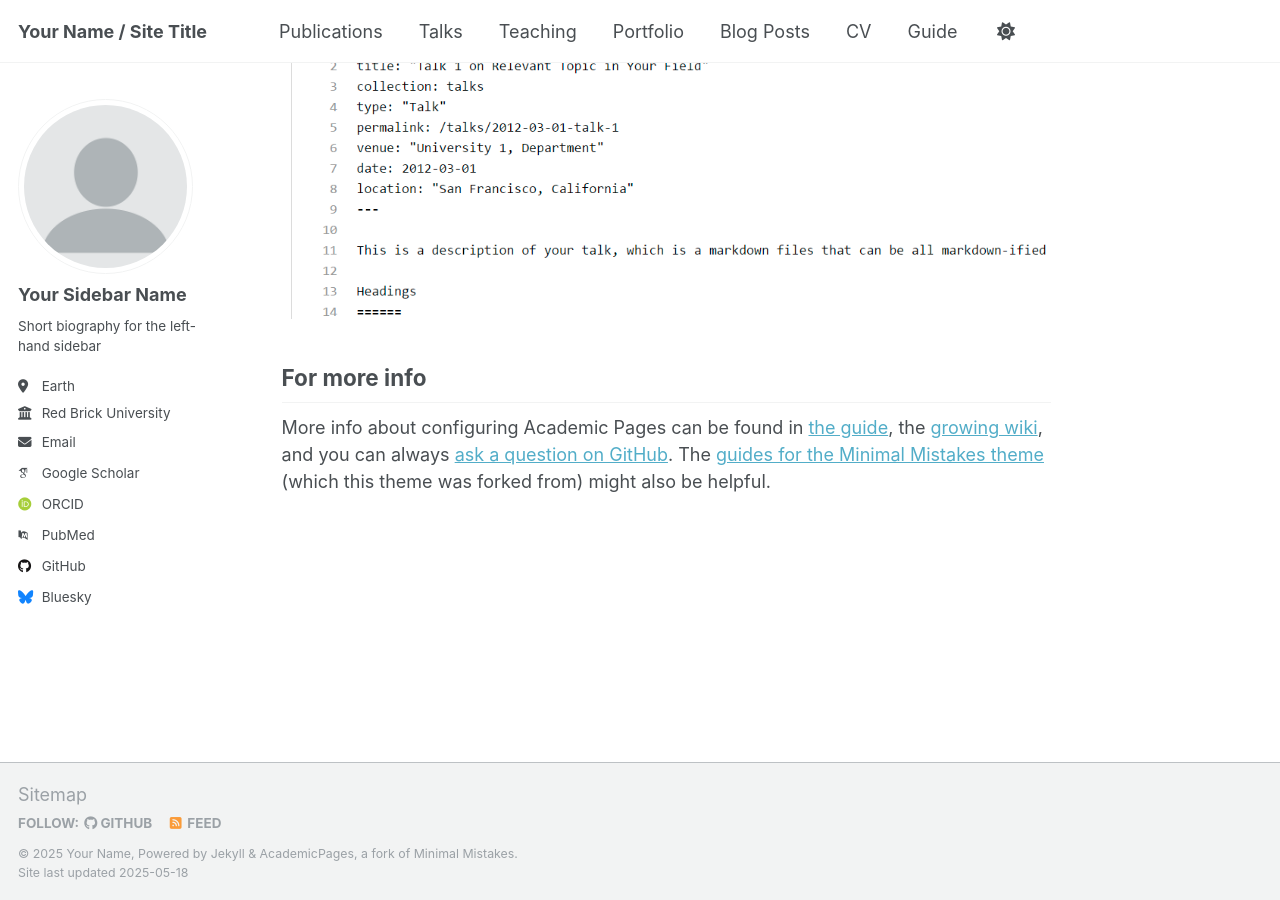
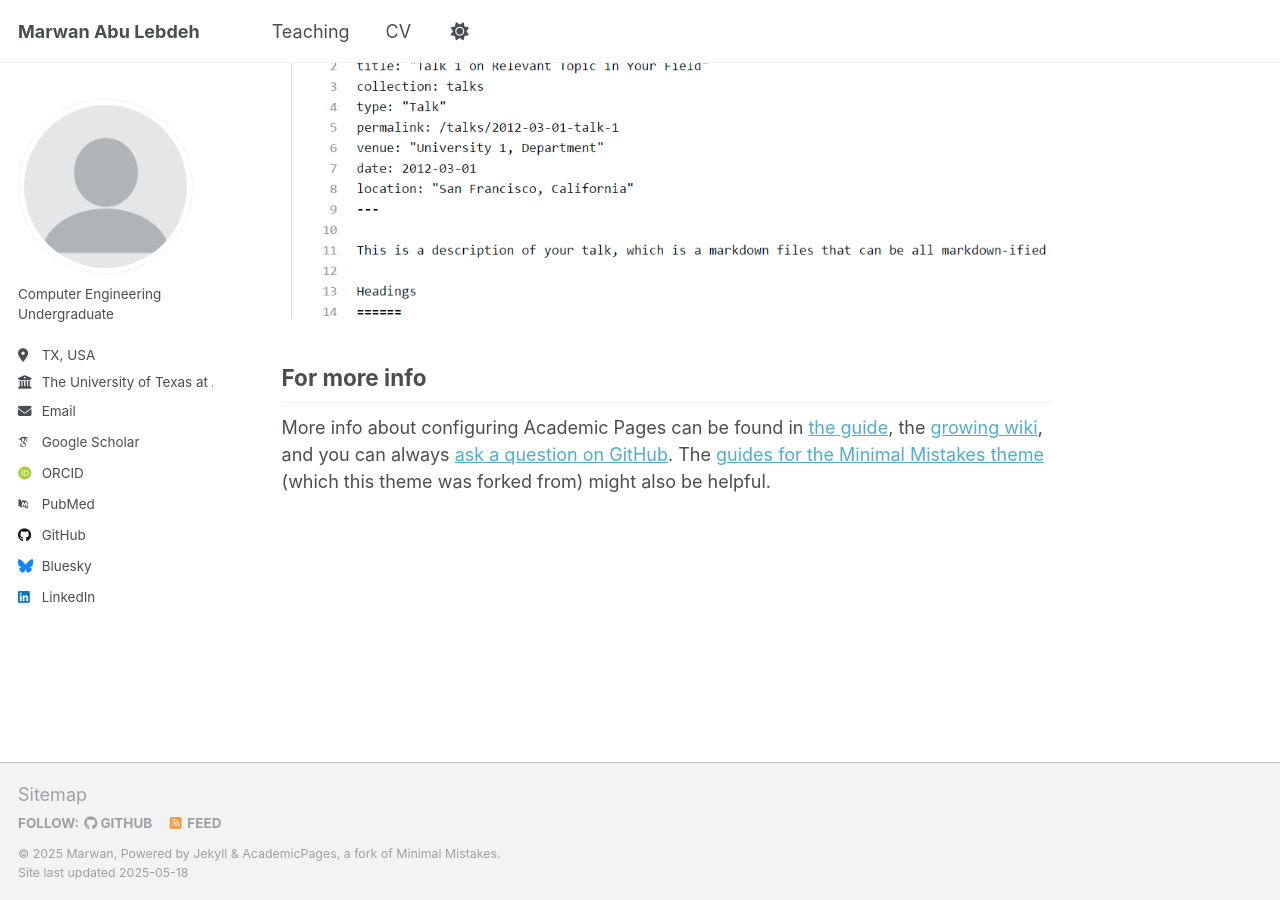
Before and after one commit to marwanthestudent/marwanthestudent.github.io, a Jekyll site: the page built from _pages/about.md, in a window 1280 px wide and 900 px high, scrolled down 2636 px. Built offline with Jekyll 4.4.1, drawn with Linux system fonts in a browser that asks for light colours; some web fonts are replaced.

Commit message:
initials

```diff
--- a/_config.yml
+++ b/_config.yml
@@ -9,11 +9,11 @@
 # Basic Site Settings
 locale                   : "en-US"
 site_theme               : "default"
-title                    : "Your Name / Site Title"
+title                    : "Marwan Abu Lebdeh"
 title_separator          : "-"
-name                     : &name "Your Name"
+name                     : &name "Marwan"
 description              : &description "personal description"
-url                      : https://academicpages.github.io # the base hostname & protocol for your site e.g. "https://[your GitHub username].github.io" or if you already have some other page hosted on Github then use "https://[your GitHub username].github.io/[Your Repo Name]"
+url                      : https://marwanthestudent.github.io # the base hostname & protocol for your site e.g. "https://[your GitHub username].github.io" or if you already have some other page hosted on Github then use "https://[your GitHub username].github.io/[Your Repo Name]"
 baseurl                  : "" # the subpath of your site, e.g. "/blog"
 repository               : "academicpages/academicpages.github.io"
 
@@ -23,22 +23,22 @@
 author:
   # Biographic information
   avatar           : "profile.png"
-  name             : "Your Sidebar Name"
+  name             : ""
   pronouns         : # example: "she/her"
-  bio              : "Short biography for the left-hand sidebar"
-  location         : "Earth"
-  employer         : "Red Brick University"
+  bio              : "Computer Engineering Undergraduate"
+  location         : "TX, USA"
+  employer         : "The University of Texas at Arlington"
   uri              : # URL
-  email            : "none@example.org"
+  email            : "abulibdeh43@gmail.com"
 
   # Academic websites
   academia         : # URL
   arxiv            : # URL - Update with the correct link to your profile
-  googlescholar    : "https://scholar.google.com/citations?user=PS_CX0AAAAAJ"
+  googlescholar    : ""
   impactstory      : # URL
-  orcid            : "http://orcid.org/yourorcidurl"
+  orcid            : ""
   semantic         : # URL
-  pubmed           : "https://www.ncbi.nlm.nih.gov/pubmed/?term=john+snow"
+  pubmed           : ""
   researchgate     : # URL
   scopus           : # URL
 
@@ -46,12 +46,12 @@
   bitbucket        : # Username - Update with your username on the site
   codepen          : # Username
   dribbble         : # Username
-  github           : "academicpages"
+  github           : "marwanthestudent"
   kaggle           : # Username
   stackoverflow    : # User number or user number and name (i.e., use "1" or "1/jeff-atwood")
 
   # Social media
-  bluesky          : "bsky.app" # Replace this with you Bluesky username
+  bluesky          : "" # Replace this with you Bluesky username
   facebook         : # Username
   flickr           : # Username
   foursquare       : # Username
@@ -60,7 +60,7 @@
   keybase          : # Username
   instagram        : # Username
   lastfm           : # Username
-  linkedin         : # Username
+  linkedin         : "marwanabulebdeh-0412a7252" # Username
   mastodon         : # URL
   medium           : # URL
   pinterest        : # Username
```
Also changed, not shown: _data/navigation.yml (+10 -10 lines).
